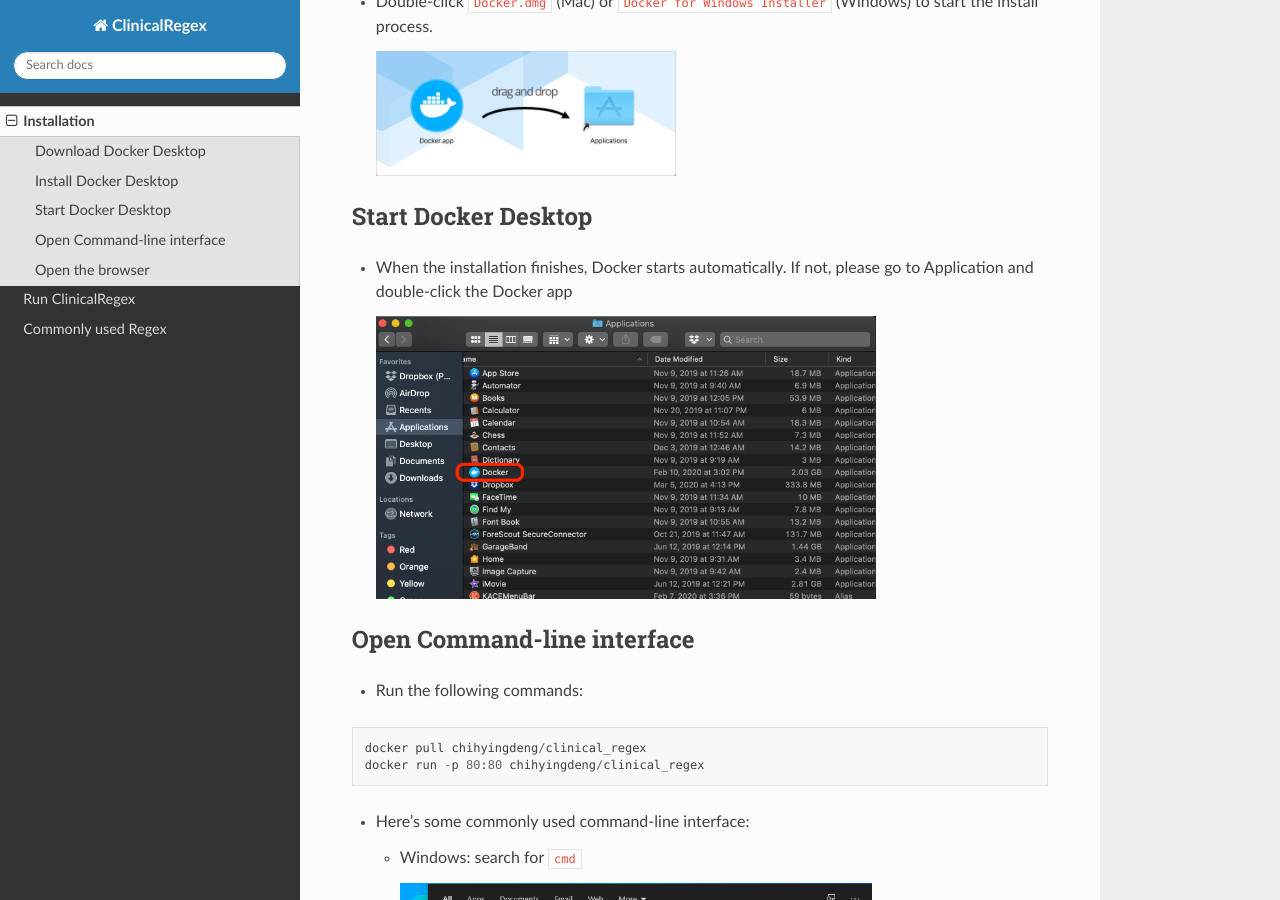
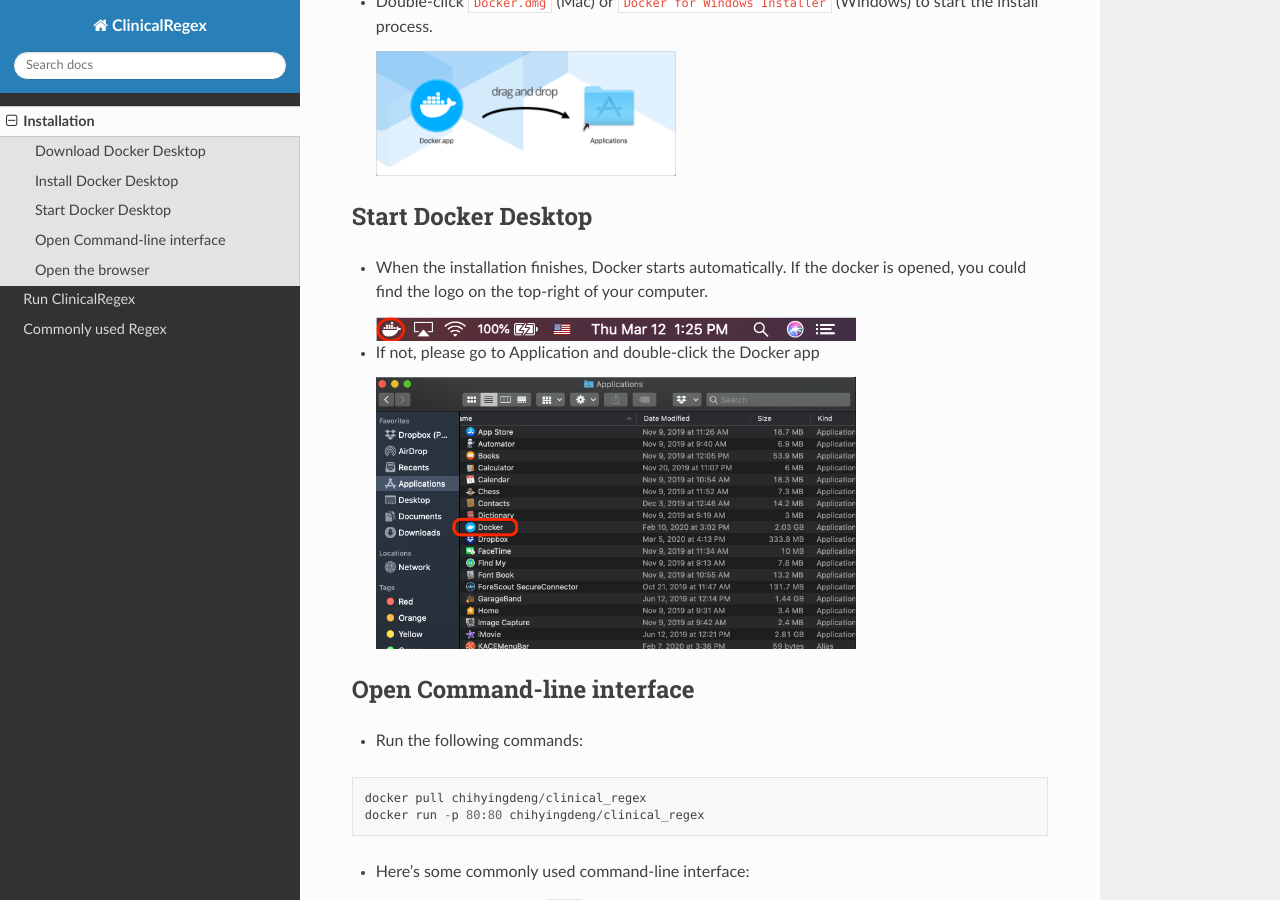
Before and after one commit to ChihyingDeng/ClinicalRegex_flask, a Sphinx documentation site: the page built from docs/source/install.rst, in a window 1280 px wide and 900 px high, scrolled down 330 px. Built offline with Sphinx 7.4.7 and the Read the Docs theme 2.0.0, drawn with Linux system fonts in a browser that asks for light colours.

Commit message:
update document

```diff
--- a/docs/source/install.rst
+++ b/docs/source/install.rst
@@ -15,12 +15,17 @@
 
 Start Docker Desktop
 ^^^^^^^^^^^^^^^^^^^^
-* When the installation finishes, Docker starts automatically.
-  If not, please go to Application and double-click the Docker app
+* When the installation finishes, Docker starts automatically. If the docker is opened, you could find the logo on the top-right of your computer.
+
+  .. image:: img/open_docker.png
+     :height: 24
+     :width: 480
+
+* If not, please go to Application and double-click the Docker app
 
   .. image:: img/application.png
-     :height: 283
-     :width: 500
+     :height: 272
+     :width: 480
 
 Open Command-line interface
 ^^^^^^^^^^^^^^^^^^^^^^^^^^^
--- a/docs/source/run.rst
+++ b/docs/source/run.rst
@@ -13,7 +13,8 @@
 
 Run Regex
 ^^^^^^^^^
-* Please select the columns for patient/note ID and the report text.
+* Please select the columns for ``patient ID`` when you on patient level; select the columns for ``note ID`` when you on note level (unselected patient level).
+* Please select the columns for report text.
 * Please enter the label name and the keyword set for the labels. You could only have one label and leave label 2 and label 3 blank.
 * The keyword should be separated by ``,``.
 * The report text will be lemmatized. For example, if you enter the keyword 'test', it will capture all the words like "test, tests, tested, testing'. If you only want to capture the word "test", please enter ``(test)``.
```
Also changed, not shown: docs/source/img/open_docker.png (added).
